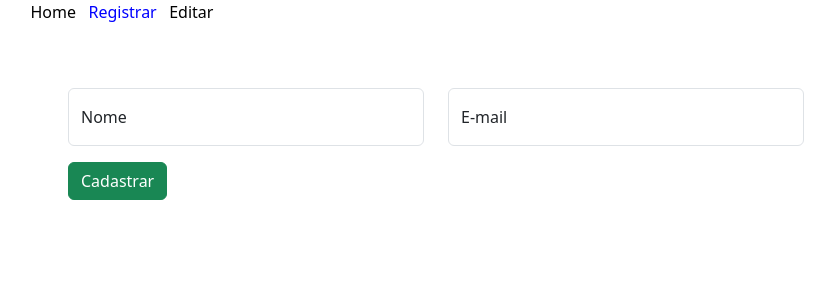
After one commit to jaksfischer/VideoAula, a PHP site: page /register.php in a window 1280 px wide. The commit adds this page. Shown: the top 300 px of the page, without its empty margins (14-849 px from the left). Run offline with PHP 8.4, Linux system fonts and the light colour scheme.

Commit message:
Add files via upload

```diff
--- /dev/null
+++ b/css/style.css
@@ -0,0 +1,30 @@
+/**
+* GENERAL CSS
+*/
+
+.menu {
+    list-style: none;
+    margin-left: 0px;
+}
+
+.menu .menu-item {
+    float: left;
+    margin-left: 1%;
+}
+
+.menu a {
+    text-decoration: none;
+    color: #000;
+}
+
+.menu a:hover {
+    color: #4169E1;
+}
+
+.menu .active {
+    color: #0000FF;
+}
+
+.container {
+    margin-top: 5%;
+}
--- /dev/null
+++ b/header.php
@@ -0,0 +1,29 @@
+<?php
+include"conexao/conec.php";
+?>
+<!doctype html>
+<html lang="pt">
+<head>
+    <meta charset="utf-8" />
+    <meta name="viewport" content="width=device-width, initial-scale-1">
+    <title><?= $title ?></title>
+
+    <!-- BOOTSTRAP CSS -->
+    <link href="https://cdn.jsdelivr.net/npm/bootstrap@5.3.2/dist/css/bootstrap.min.css" rel="stylesheet" integrity="sha384-T3c6CoIi6uLrA9TneNEoa7RxnatzjcDSCmG1MXxSR1GAsXEV/Dwwykc2MPK8M2HN" crossorigin="anonymous">
+
+    <!-- FONT AWESOME CSS -->
+    <link rel="stylesheet" href="https://cdnjs.cloudflare.com/ajax/libs/font-awesome/6.4.2/css/all.min.css" integrity="sha512-z3gLpd7yknf1YoNbCzqRKc4qyor8gaKU1qmn+CShxbuBusANI9QpRohGBreCFkKxLhei6S9CQXFEbbKuqLg0DA==" crossorigin="anonymous" referrerpolicy="no-referrer" />
+
+    <!-- PERSONAL CSS -->
+    <link rel="stylesheet" href="css/style.css" />
+</head>
+<body>
+<div class="row">
+    <div class="col-12">
+        <ul class="menu">
+            <li class="menu-item"><a href="./" class="link-menu <?= $active == 1 ? "active":"" ?>" title="Home">Home</a></li>
+            <li class="menu-item"><a href="register.php" class="link-menu <?=$active == 2 ? "active":"" ?>" title="Registrar">Registrar</a></li>
+            <li class="menu-item"><a href="edit.php" class="link-menu <?=$active == 3 ? "active":"" ?>" title="Editar">Editar</a></li>
+        </ul>
+    </div>
+</div>
--- /dev/null
+++ b/register.php
@@ -0,0 +1,34 @@
+<?php
+$active = 2;
+$title = "Aula - Registrar";
+include"header.php";
+?>
+<div class="container">
+    <section class="cadastro">
+        <form method="post" action="reg.php">
+            <div class="row">
+                <div class="col-4">
+                    <div class="form-floating mb-3">
+                        <input type="text" class="form-control" name="nome" id="nome" placeholder="Nome" autocomplete="off" required />
+                        <label for="nome">Nome</label>
+                    </div>
+                </div>
+                <div class="col-4">
+                    <div class="form-floating mb-3">
+                        <input type="email" class="form-control" name="email" id="email" placeholder="nome@email.com.br" autocomplete="off" required />
+                        <label for="email">E-mail</label>
+                    </div>
+                </div>
+            </div>
+            <button class="btn btn-success">Cadastrar</button>
+        </form>
+    </section>
+</div>
+
+<!-- JQUERY -->
+<script src="https://cdnjs.cloudflare.com/ajax/libs/jquery/3.7.1/jquery.min.js" integrity="sha512-v2CJ7UaYy4JwqLDIrZUI/4hqeoQieOmAZNXBeQyjo21dadnwR+8ZaIJVT8EE2iyI61OV8e6M8PP2/4hpQINQ/g==" crossorigin="anonymous" referrerpolicy="no-referrer"></script>
+
+<!-- BOOTSTRAP JS -->
+<script src="https://cdn.jsdelivr.net/npm/bootstrap@5.3.2/dist/js/bootstrap.bundle.min.js" integrity="sha384-C6RzsynM9kWDrMNeT87bh95OGNyZPhcTNXj1NW7RuBCsyN/o0jlpcV8Qyq46cDfL" crossorigin="anonymous"></script>
+</body>
+</html>
```
Also changed, not shown: conec.php (added, +35 -0 lines), index.php (+13 -8 lines), reg.php (added, +45 -0 lines), style.css (added, +30 -0 lines).
